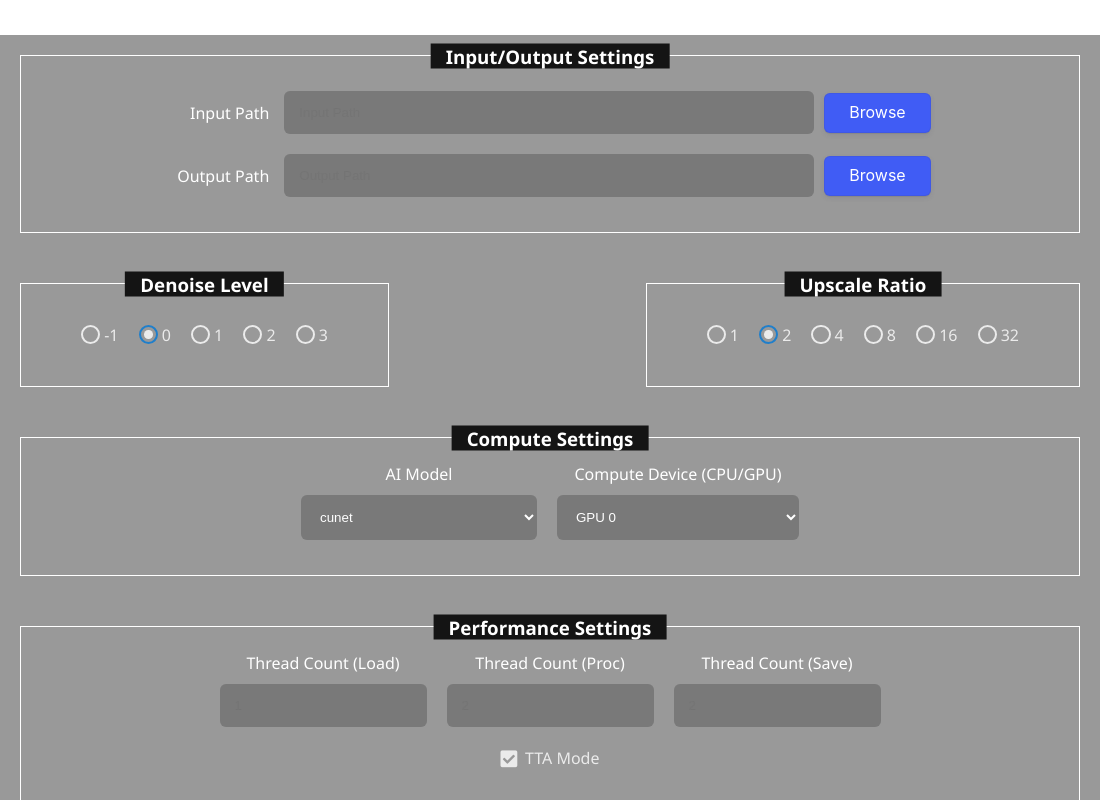
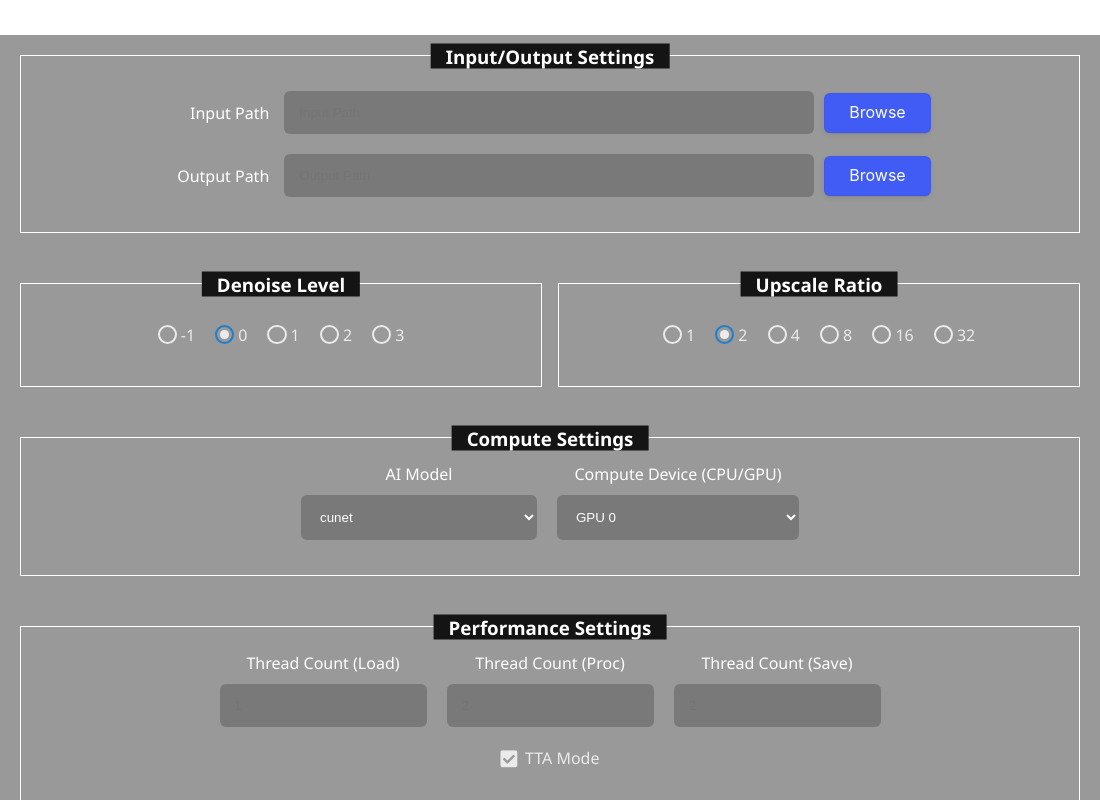
Before and after one commit to ParadoxEpoch/waifu2x-gui, an Electron app: page index.html in a window 1100 px wide. Drawn offline with nearby package versions, Linux system fonts and the light colour scheme; no server answers.

Commit message:
Minor layout fix

```diff
--- a/index.html
+++ b/index.html
@@ -50,7 +50,7 @@
 
                     <div style="display:flex;justify-content: space-between;">
 
-                        <div style="margin-bottom: 50px;text-align: center;display: flex;padding: 20px 50px;" class="section">
+                        <div style="margin-bottom: 50px;text-align: center;display: flex;padding: 20px 50px;width: calc(50% - 110px);justify-content: center;" class="section">
                             <h3 class="sectionTitle">Denoise Level</h3>
 
                             <div style="margin: 10px">
@@ -80,7 +80,7 @@
 
                         </div>
 
-                        <div style="margin-bottom: 50px;text-align: center;display: flex;padding: 20px 50px;" class="section">
+                        <div style="margin-bottom: 50px;text-align: center;display: flex;padding: 20px 50px;width: calc(50% - 110px);justify-content: center;" class="section">
                             <h3 class="sectionTitle">Upscale Ratio</h3>
 
                             <div style="margin: 10px">
```
